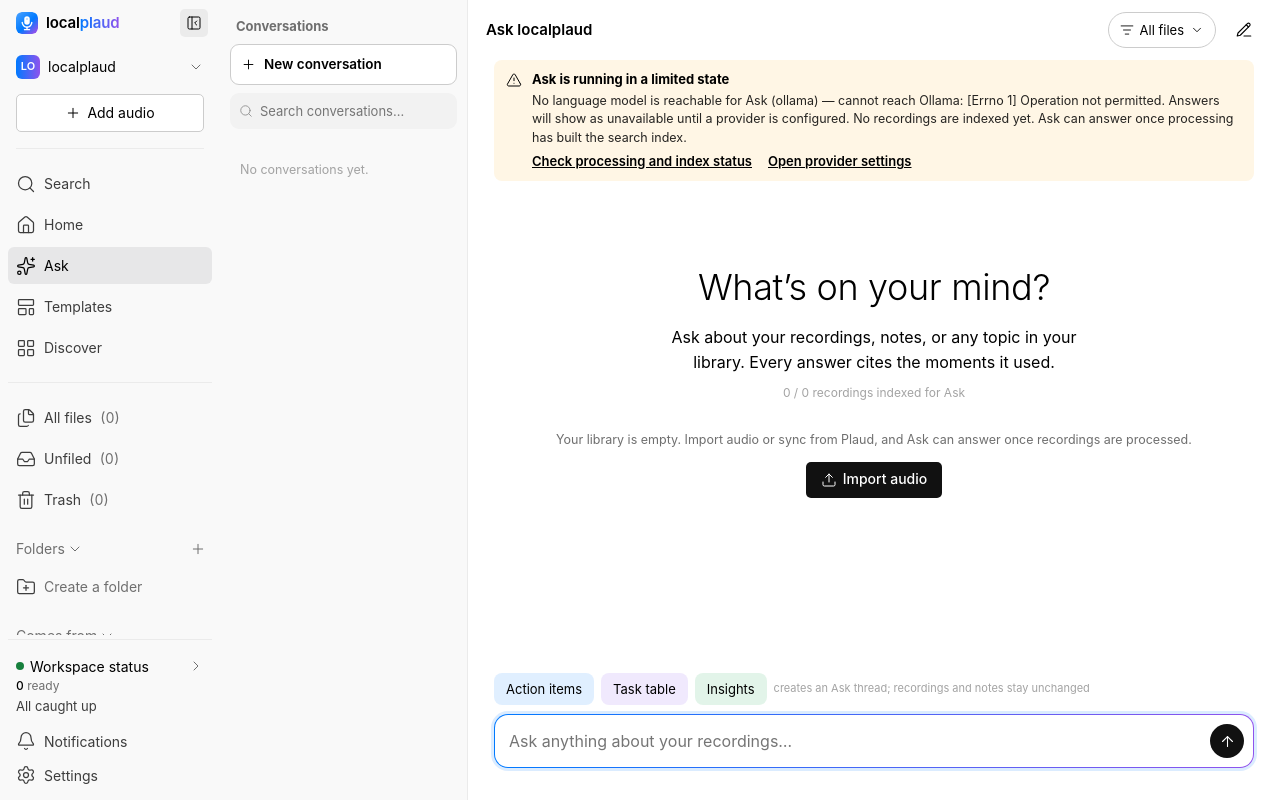
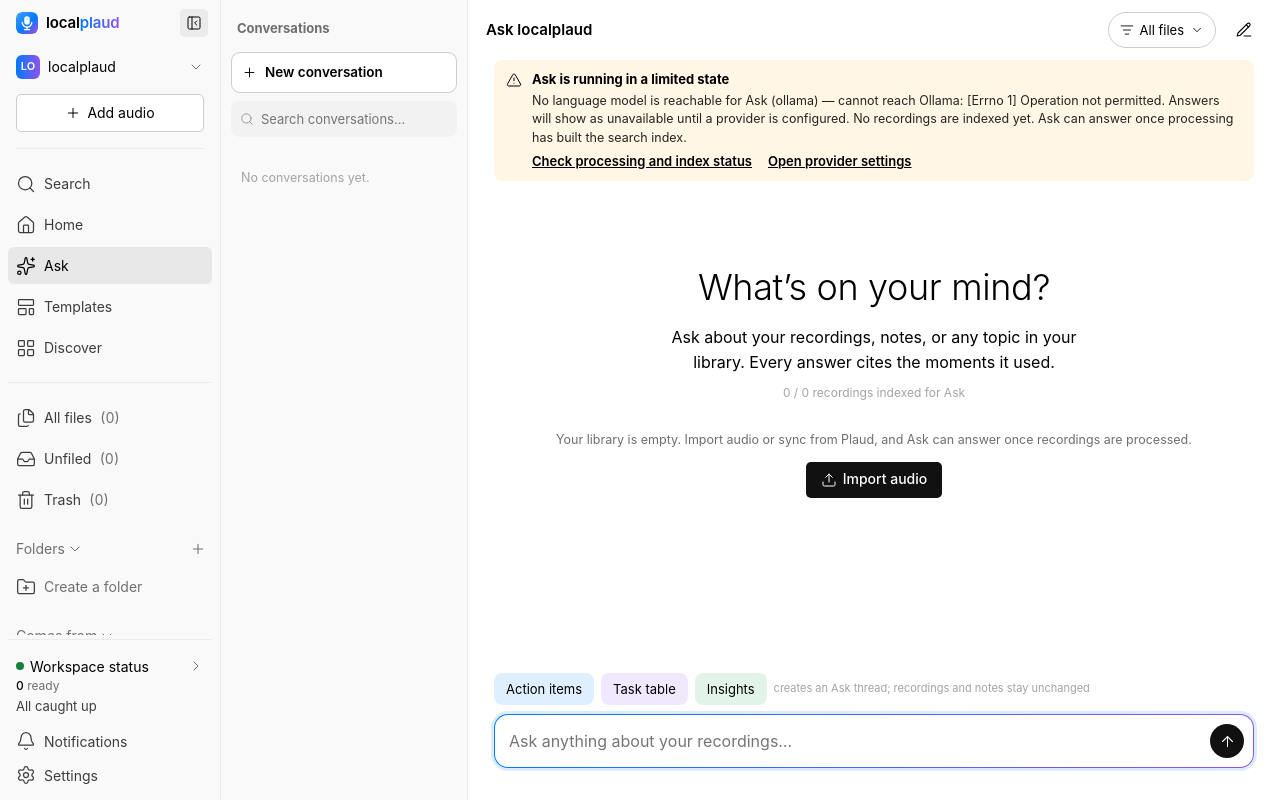
Before and after one commit to skyhong2002/localplaud, a FastAPI app: page /ask in a window 1280 px wide. Run offline with FastAPI, Linux system fonts and the light colour scheme; data that the repository does not hold is empty; some libraries are stand-ins or nearby versions.

Commit message:
Align the Ask conversations header and divide the history rail
Co-Authored-By: Claude Opus 5.5 (1M context) <noreply@anthropic.com>

```diff
--- a/src/localplaud/api/static/css/surfaces.css
+++ b/src/localplaud/api/static/css/surfaces.css
@@ -69,8 +69,8 @@
 
 /* ============================ ASK ============================ */
 .sf-ask { flex:1;display:flex;min-width:0;height:100vh;height:100dvh;background:var(--c-surface,var(--panel));position:relative; }
-.sf-ask-rail { width:248px;flex:none;display:flex;flex-direction:column;gap:8px;padding:16px 10px 12px;border-right:1px solid var(--c-border,var(--border));background:var(--c-bg-sidebar,#FBFBFC);min-height:0; }
-.sf-rail-head { display:flex;align-items:center;justify-content:space-between;padding:0 6px;font-size:13px;color:var(--c-text-2,var(--muted)); }
+.sf-ask-rail { width:248px;flex:none;display:flex;flex-direction:column;gap:8px;padding:12px 10px 12px;border-left:1px solid var(--c-border,var(--border));border-right:1px solid var(--c-border,var(--border));background:var(--c-bg-sidebar,#FBFBFC);min-height:0; }
+.sf-rail-head { display:flex;align-items:center;justify-content:space-between;min-height:32px;padding:0 6px;font-size:13px;color:var(--c-text-2,var(--muted)); }
 .sf-new-chat { display:flex;align-items:center;gap:8px;padding:9px 10px;border:1px solid var(--c-border-strong,var(--border2));border-radius:9px;background:var(--c-surface,var(--panel));color:var(--c-text,var(--fg));font-size:13.5px;font-weight:600;text-decoration:none; }
 .sf-new-chat:hover { background:var(--c-hover,var(--panel2)); }
 .sf-new-chat .i { width:15px;height:15px; }
@@ -96,6 +96,7 @@
 .sf-ask-main { flex:1;min-width:0;display:flex;flex-direction:column;position:relative; }
 .sf-ask-top { display:flex;align-items:center;gap:10px;padding:12px 18px;min-height:56px;box-sizing:border-box; }
 .sf-ask-title { font-size:15px;font-weight:600;margin:0;flex:1;white-space:nowrap;overflow:hidden;text-overflow:ellipsis; }
+.sf-scope-chip { min-height:36px;position:relative; }
 .sf-scope-chip { display:inline-flex;align-items:center;gap:6px;max-width:46vw;padding:7px 11px;border:1px solid var(--c-border-strong,var(--border2));border-radius:999px;background:var(--c-surface,var(--panel));font:inherit;font-size:13px;color:var(--c-text,var(--fg));cursor:pointer;white-space:nowrap; }
 .sf-scope-chip:hover { background:var(--c-hover,var(--panel2)); }
 .sf-scope-chip .i { width:14px;height:14px; }
@@ -228,6 +229,8 @@
   .sf-ask-top { padding:6px 8px;min-height:48px;gap:6px; }
   .sf-ask-title { font-size:15px;text-align:center; }
   .sf-scope-chip { padding:6px 9px;font-size:12.5px;max-width:40vw; }
+  .sf-ask-top .sf-scope-chip::after { content:"";position:absolute;inset:-4px 0; }
+  .sf-ask-rail { border-left:0; }
   .sf-ask-col,.sf-composer-wrap,.sf-ask-banner { width:calc(100% - 32px); }
   .sf-ask-empty { padding-top:5vh; }
   .sf-msg-user { max-width:86%; }
```
